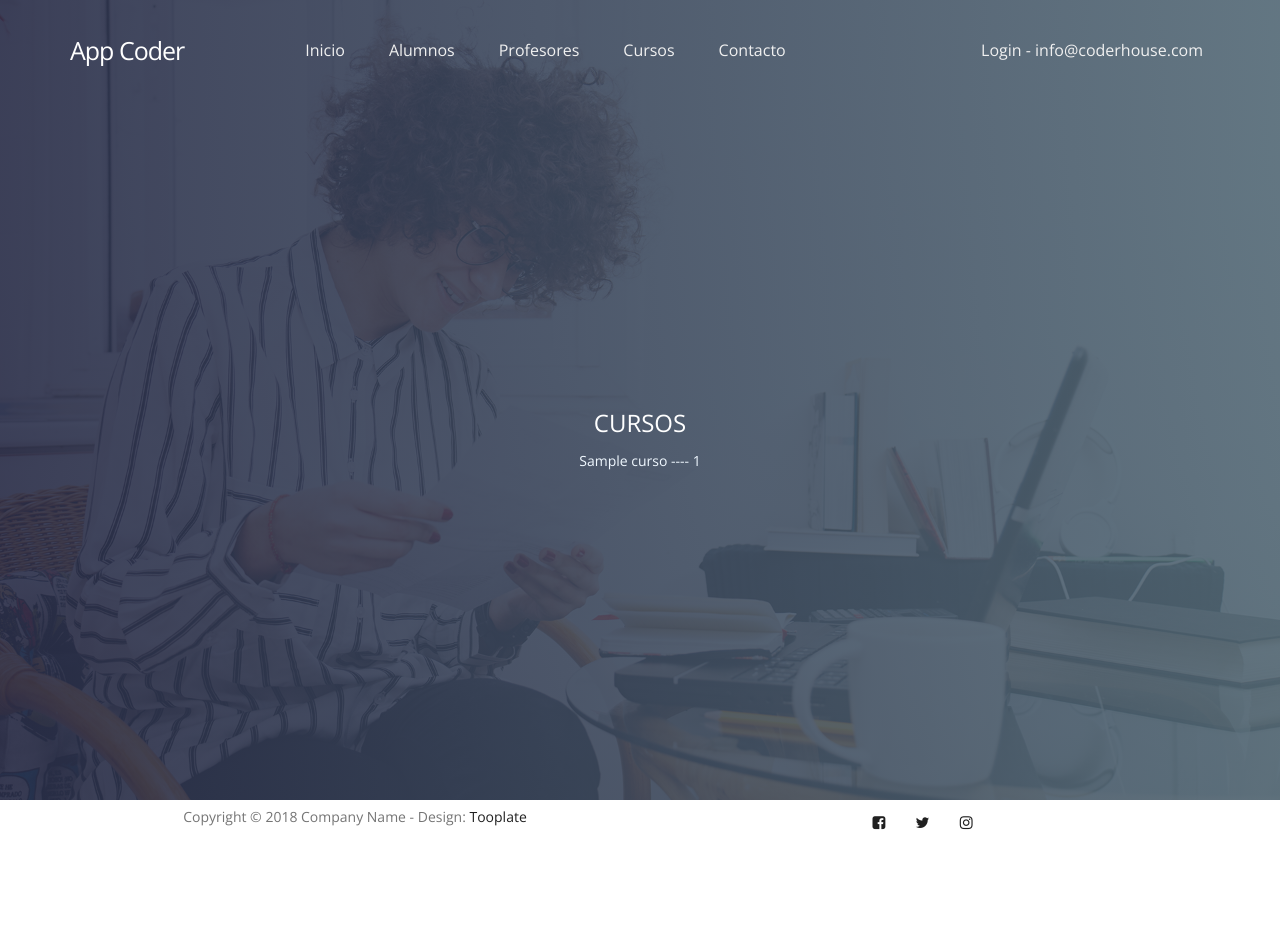
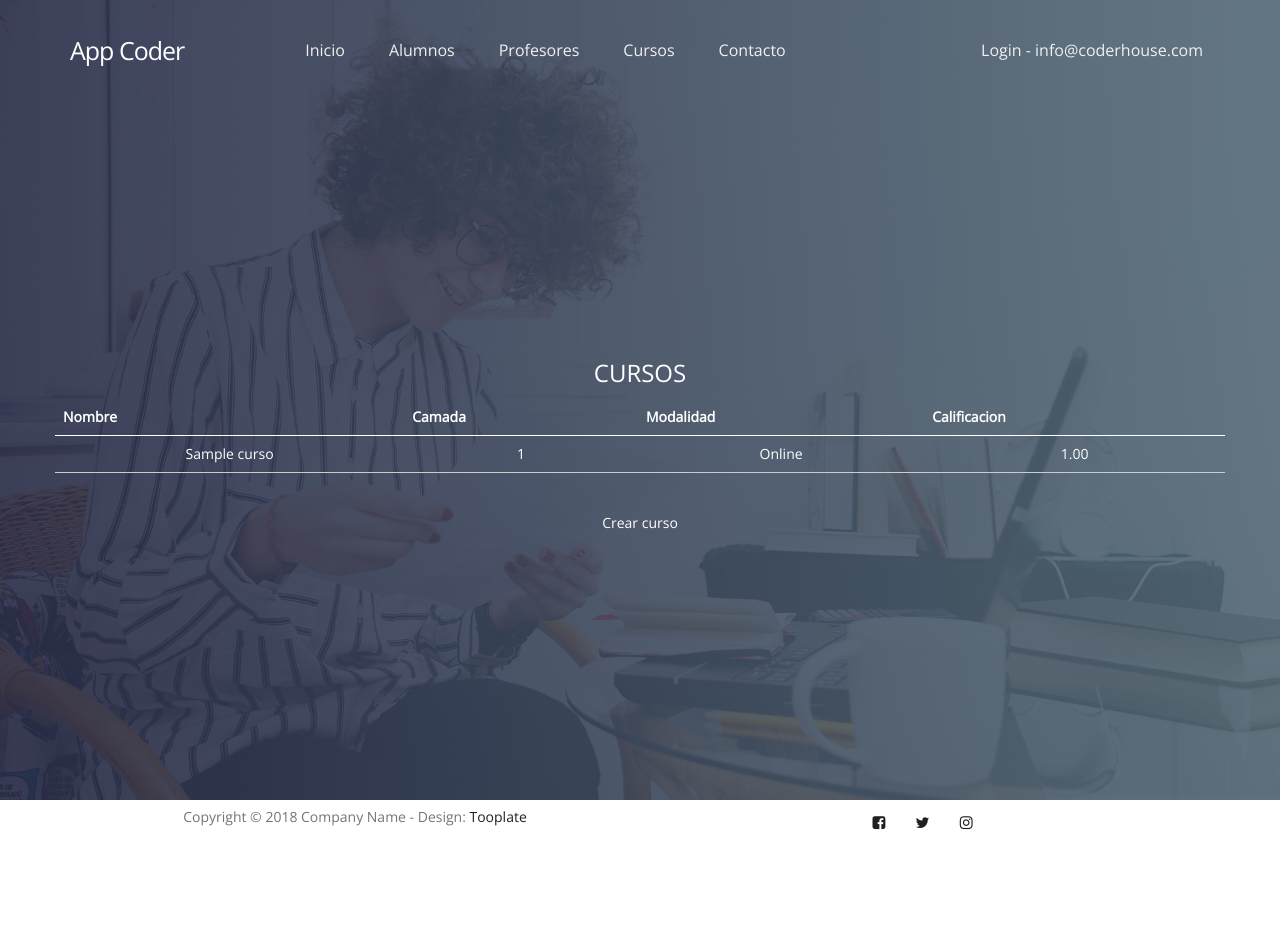
Before and after one commit to pabloscrigna/python_comision_95610, a Django app: page /app-coder/cursos/ in a window 1280 px wide. Run offline with Django 5.2, Linux system fonts and the light colour scheme; tables that the repository leaves empty hold one stand-in row (values such as "Sample post"); some libraries are stand-ins or nearby versions.

Commit message:
clase 2804 final

```diff
--- a/proyecto/AppCoder/models.py
+++ b/proyecto/AppCoder/models.py
@@ -3,8 +3,19 @@ from django.db import models
 
 # DB --> Tabla Curso
 class Curso(models.Model):
+    class Modalidad(models.TextChoices):
+        ONLINE = 'ONL', 'Online'
+        PRESENCIAL = 'PRE', 'Presencial'
+        HIBRIDO = 'HIB', 'Hibrido'
+
     nombre = models.CharField(max_length=20)
     camada = models.IntegerField()
+    modalidad = models.CharField(
+        max_length=3,
+        choices=Modalidad.choices,
+        default=Modalidad.PRESENCIAL
+    )
+    calificacion = models.DecimalField(max_digits=4, decimal_places=2, default=0)
 
     def __str__(self):
         return f"{self.nombre} -- {self.camada}"
@@ -37,5 +48,10 @@ class Profesor(models.Model):
     fecha_creacion = models.DateTimeField(auto_now_add=True)
     profesion = models.CharField(max_length=30, null=False, blank=False)
 
+    class Meta:
+        verbose_name = "Profesor"
+        verbose_name_plural = "Profesores"
+        ordering = ['-fecha_creacion']
+
     def __str__(self):
         return f"profesor: {self.apellido}, {self.nombre}"
--- a/proyecto/AppCoder/templates/index_cursos.html
+++ b/proyecto/AppCoder/templates/index_cursos.html
@@ -6,11 +6,32 @@
         <h3 style="color:white;">CURSOS</h3>
 
         {% if cursos %}
-            {% for curso in cursos %}
-                <p style="color: aliceblue;">{{curso.nombre}} ---- {{curso.camada}}</p>
-            {% endfor %}
+        <table style="width: 100%; border-collapse: collapse; color: white;">
+            <thead>
+                <tr style="border-bottom: 1px solid white;">
+                    <th style="text-align:left; padding: 8px;">Nombre</th>
+                    <th style="text-align:left; padding: 8px;">Camada</th>
+                    <th style="text-align:left; padding: 8px;">Modalidad</th>
+                    <th style="text-align:left; padding: 8px;">Calificacion</th>
+                </tr>
+            </thead>
+            <tbody>
+                {% for curso in cursos %}
+                    <tr style="border-bottom: 1px solid #ccc;">
+                        <td style="padding: 8px;">{{ curso.nombre }}</td>
+                        <td style="padding: 8px;">{{ curso.camada }}</td>
+                        <td style="padding: 8px;">{{ curso.get_modalidad_display }}</td>
+                        <td style="padding: 8px;">{{ curso.calificacion }}</td>
+                    </tr>
+                {% endfor %}
+            </tbody>
+        </table>
         {% else %}
             <p>No hay cursos disponibles</p>
         {% endif %}
 
+        <br>
+        <br>
+        <a href="{% url 'crear_curso' %}" style="color: white;">Crear curso</a>
+
     {% endblock %}
--- a/proyecto/AppCoder/urls.py
+++ b/proyecto/AppCoder/urls.py
@@ -1,9 +1,10 @@
 from django.urls import path
 
-from AppCoder.views import cursos, inicio
+from AppCoder.views import cursos, inicio, crear_curso
 
 
 urlpatterns = [
     path("", inicio, name="inicio"),
-    path("cursos/", cursos, name="cursos")
+    path("cursos/", cursos, name="cursos"),
+    path("cursos/nuevo/", crear_curso, name="crear_curso")
 ]
--- a/proyecto/AppCoder/views.py
+++ b/proyecto/AppCoder/views.py
@@ -1,6 +1,7 @@
-from django.shortcuts import render
+from django.shortcuts import render, redirect
 
 from AppCoder.models import Curso
+from AppCoder.forms import CursoForm
 
 
 def inicio(request):
@@ -11,3 +12,46 @@ def cursos(request):
 
     cursos = Curso.objects.all()
     return render(request, "index_cursos.html", {"cursos": cursos})
+
+
+def crear_curso(request):
+
+    if request.method == "POST":
+        print("request POST: ", request.POST)
+        nombre = request.POST["nombre"]
+        camada = request.POST["camada"]
+
+        # Crear el curso en la DB
+        if camada and nombre:
+            Curso.objects.create(nombre=nombre, camada=camada)
+
+        return redirect('cursos')
+
+    form = CursoForm()
+    return render(request, "crear_curso.html", {"form": form})
+
+
+
+# def crear_curso(request):
+#
+#     print("Método: ", request.method)
+#     # print("headers: ", request.headers)
+#
+#     if request.method == "POST":
+#         print("request POST: ", request.POST)
+#         nombre = request.POST["nombre"]
+#         camada = request.POST["camada"]
+#
+#         # Crear el curso en la DB
+#         if camada and nombre:
+#             Curso.objects.create(nombre=nombre, camada=camada)
+#
+#         return redirect('cursos')
+#
+#     # print("request GET:", request.GET)
+#     # activo = request.GET["activo"]
+#     # activo = request.GET.get("activo", "")
+#     # print("activo: ", activo)
+#     # estado = request.GET.get("estado", "no definido estado")
+#     # print("estado: ", estado)
+#     return render(request, "crear_curso.html")
--- a/proyecto/coder/urls.py
+++ b/proyecto/coder/urls.py
@@ -37,5 +37,4 @@ urlpatterns = [
     # path("template-loader/", prueba_loader),
     # path("cursos/", cursos)
     path("app-coder/", include("AppCoder.urls"))
-
 ]
```
Also changed, not shown: proyecto/AppCoder/admin.py (+16 -2 lines), proyecto/AppCoder/forms.py (added, +12 -0 lines), proyecto/AppCoder/templates/crear_curso.html (added, +14 -0 lines), proyecto/AppCoder/migrations/0005_curso_modalidad.py (added), proyecto/AppCoder/migrations/0006_curso_calificacion.py (added), proyecto/AppCoder/migrations/0007_alter_profesor_options.py (added), proyecto/AppCoder/migrations/0008_alter_profesor_options.py (added).
